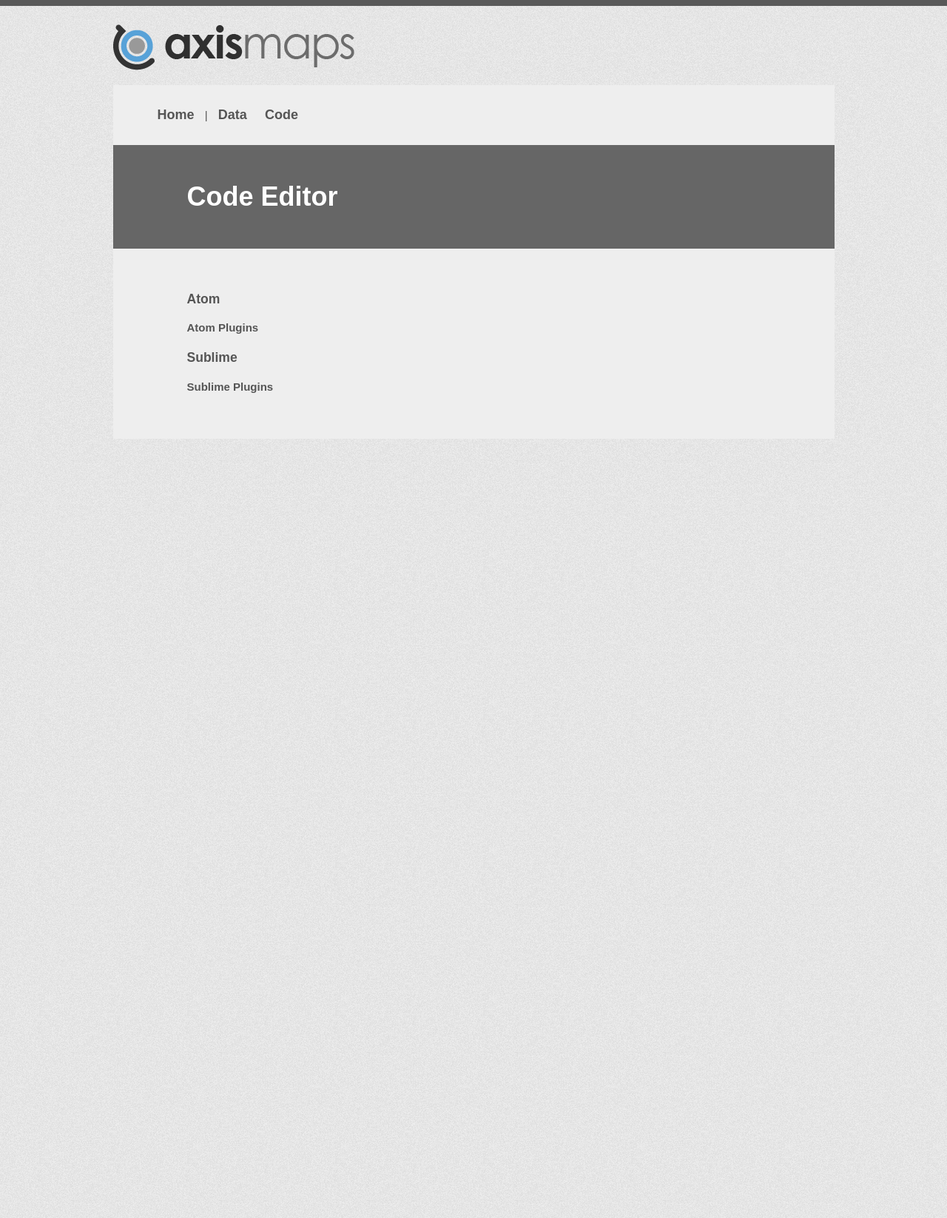
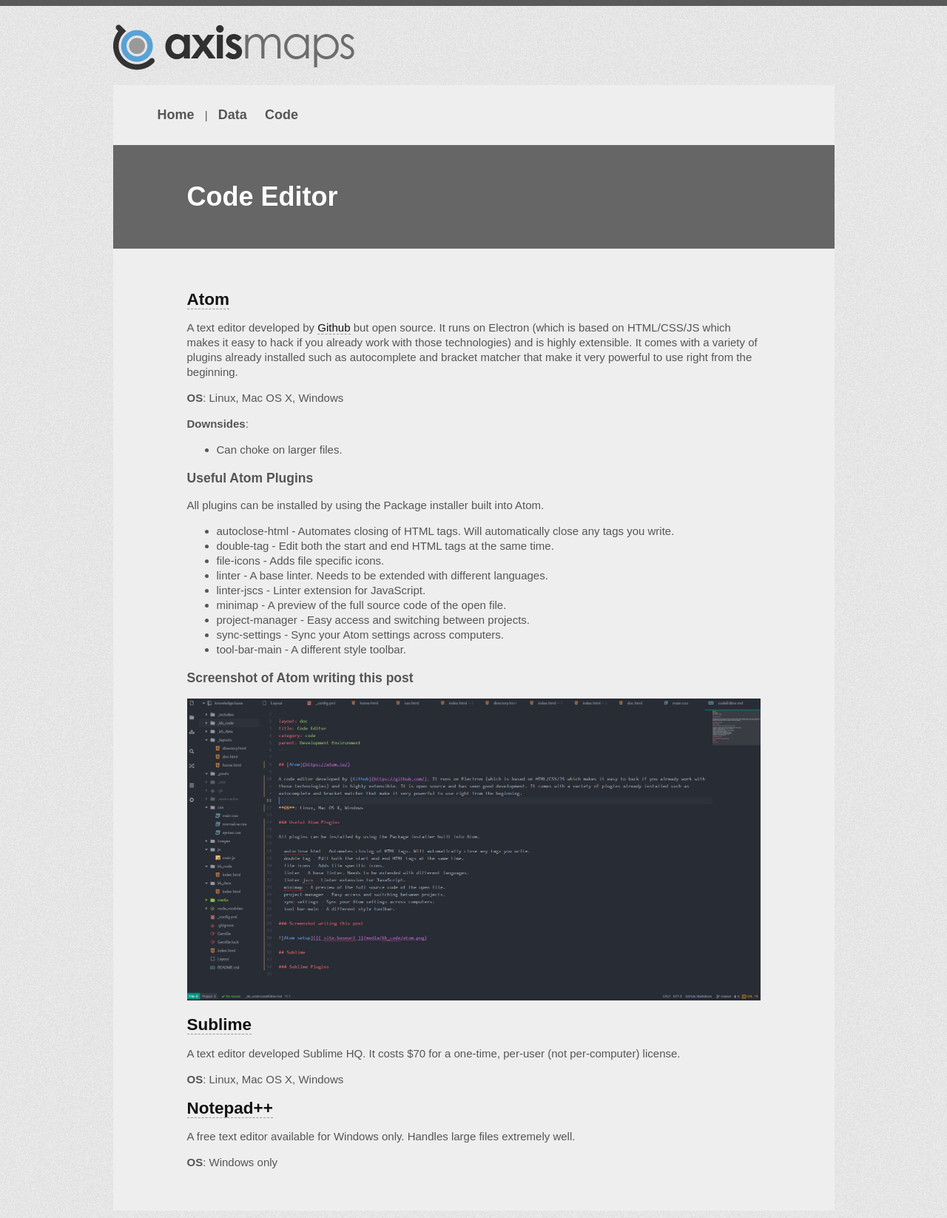
Before and after one commit to axismaps/knowledge-base, a Jekyll site: the page built from _kb_code/codeEditor.md, in a window 1280 px wide. Shown: the whole page at 74% size. Built offline with Jekyll 4.4.1, drawn with Linux system fonts in a browser that asks for light colours; nearby versions of some CDN libraries; some web fonts are replaced; before the commit the page ends 900 px from its top, so only the background shows below that.

Commit message:
Code Editor post

```diff
--- a/_kb_code/codeEditor.md
+++ b/_kb_code/codeEditor.md
@@ -5,10 +5,41 @@
 parent: Development Environment
 ---
 
-### Atom
+## [Atom](https://atom.io/)
 
-#### Atom Plugins
+A text editor developed by [Github](https://github.com/) but open source. It runs on Electron (which is based on HTML/CSS/JS which makes it easy to hack if you already work with those technologies) and is highly extensible. It comes with a variety of plugins already installed such as autocomplete and bracket matcher that make it very powerful to use right from the beginning.
 
-### Sublime
+**OS**: Linux, Mac OS X, Windows
 
-#### Sublime Plugins
+**Downsides**:
+- Can choke on larger files.
+
+### Useful Atom Plugins
+
+All plugins can be installed by using the Package installer built into Atom.
+
+- autoclose-html - Automates closing of HTML tags. Will automatically close any tags you write.
+- double-tag - Edit both the start and end HTML tags at the same time.
+- file-icons - Adds file specific icons.
+- linter - A base linter. Needs to be extended with different languages.
+- linter-jscs - Linter extension for JavaScript.
+- minimap - A preview of the full source code of the open file.
+- project-manager - Easy access and switching between projects.
+- sync-settings - Sync your Atom settings across computers.
+- tool-bar-main - A different style toolbar.
+
+### Screenshot of Atom writing this post
+
+![Atom setup]({{ site.baseurl }}/media/kb_code/atom.png)
+
+## [Sublime](https://www.sublimetext.com/)
+
+A text editor developed Sublime HQ. It costs $70 for a one-time, per-user (not per-computer) license.
+
+**OS**: Linux, Mac OS X, Windows
+
+## [Notepad++](https://notepad-plus-plus.org/)
+
+A free text editor available for Windows only. Handles large files extremely well.
+
+**OS**: Windows only
--- a/css/main.css
+++ b/css/main.css
@@ -146,3 +146,17 @@
 .content {
   text-align: left;
 }
+
+article a {
+  border-bottom: 1px dashed #999;
+  color: #111;
+  text-decoration: none;
+}
+
+article a:hover {
+  border-bottom-style: solid;
+}
+
+article img {
+  max-width: 100%;
+}
```
Also changed, not shown: media/kb_code/atom.PNG (added).
